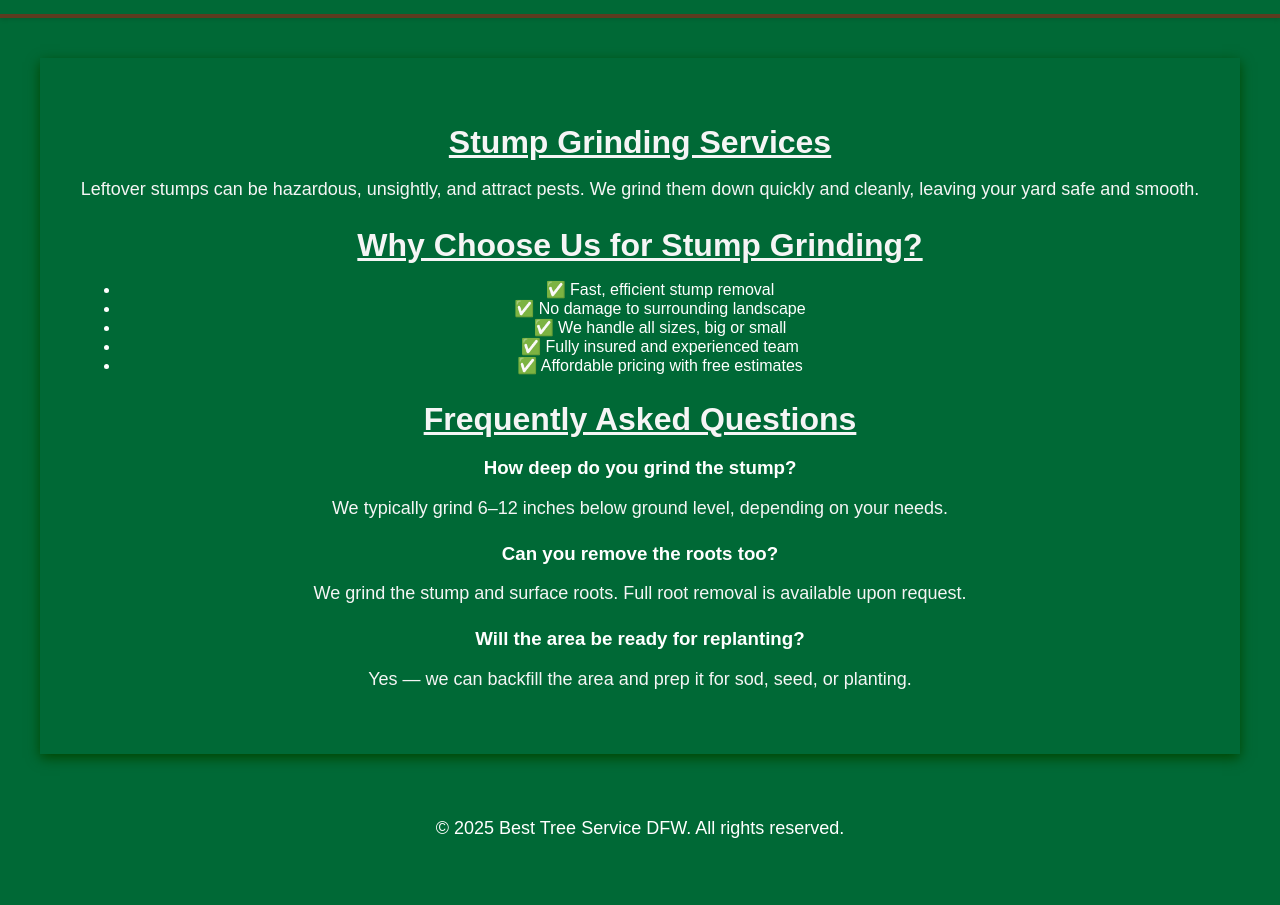
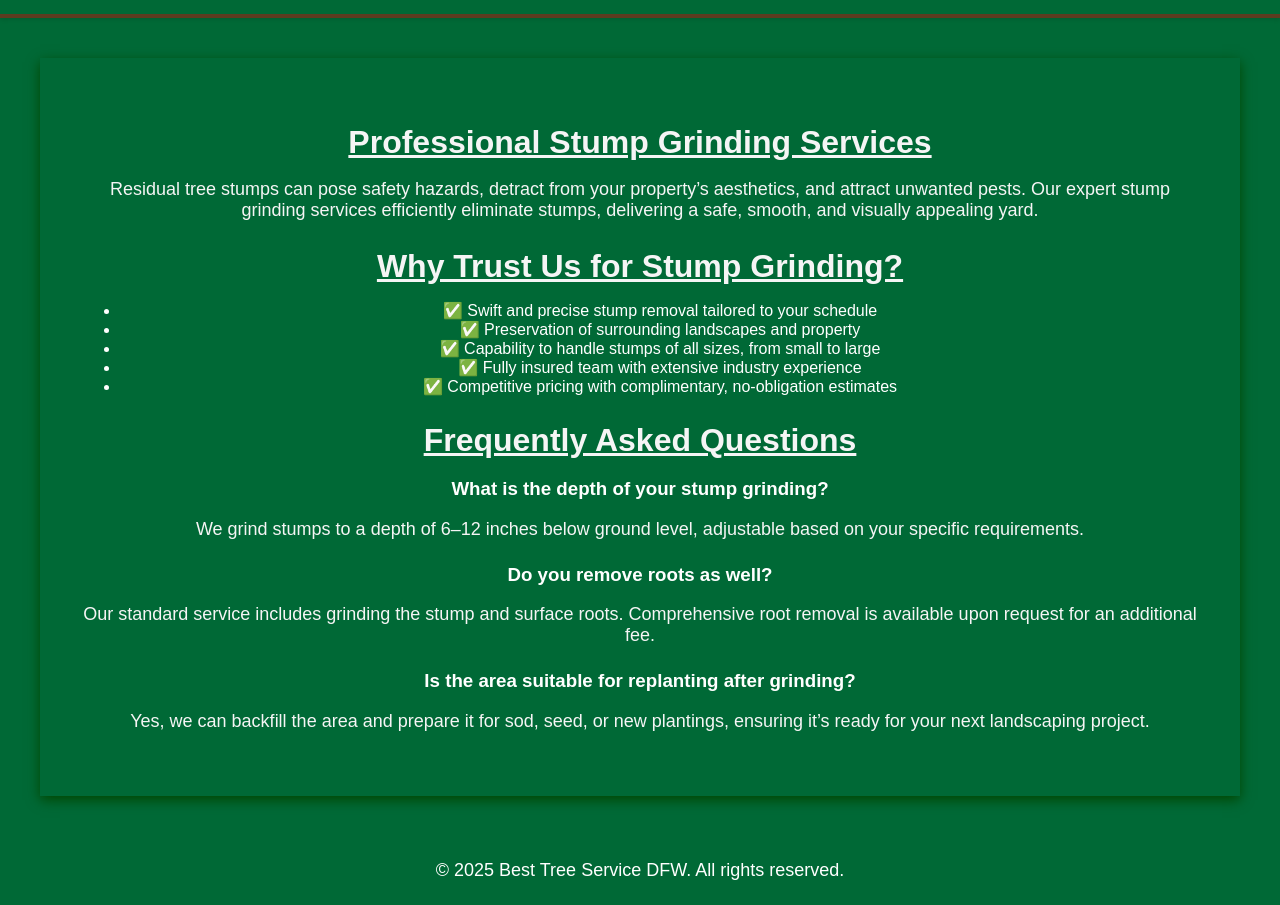
Before and after one commit to Joaquin95/best-tree-service-dfw, a React (Vite) app: page /stump-grinding in a window 1280 px wide. Shown: the part 540-1445 px from the top of the page. Before the commit the page ends 1403 px from the top, so only its background shows below. Built offline with nearby package versions, Linux system fonts and the light colour scheme.

Commit message:
finishing up details

```diff
--- a/src/pages/Home.jsx
+++ b/src/pages/Home.jsx
@@ -131,7 +131,7 @@ export default function Home() {
                 }}
               >
                 <img
-                  src="/icons/facebook.svg"
+                  src="/images/icons/facebook.svg"
                   alt="Facebook"
                   width="20"
                   height="20"
--- a/src/pages/StumpGrinding.jsx
+++ b/src/pages/StumpGrinding.jsx
@@ -5,29 +5,30 @@ export default function StumpGrinding() {
   return (
     <main>
       <section className="contact-section">
-        <h1>Stump Grinding Services</h1>
+        <h1>Professional Stump Grinding Services</h1>
         <p>
-          Leftover stumps can be hazardous, unsightly, and attract pests. We grind them down quickly and cleanly, leaving your yard safe and smooth.
+           Residual tree stumps can pose safety hazards, detract from your property’s aesthetics, and attract unwanted pests. Our expert stump grinding services efficiently eliminate stumps, delivering a safe, smooth, and visually appealing yard.
         </p>
 
-        <h2>Why Choose Us for Stump Grinding?</h2>
+        <h2>Why Trust Us for Stump Grinding?</h2>
         <ul>
-          <li>✅ Fast, efficient stump removal</li>
-          <li>✅ No damage to surrounding landscape</li>
-          <li>✅ We handle all sizes, big or small</li>
-          <li>✅ Fully insured and experienced team</li>
-          <li>✅ Affordable pricing with free estimates</li>
+          <li>✅ Swift and precise stump removal tailored to your schedule</li>
+          <li>✅ Preservation of surrounding landscapes and property</li>
+          <li>✅ Capability to handle stumps of all sizes, from small to large</li>
+          <li>✅ Fully insured team with extensive industry experience</li>
+          <li>✅ Competitive pricing with complimentary, no-obligation estimates</li>
         </ul>
 
         <h2>Frequently Asked Questions</h2>
-        <h3>How deep do you grind the stump?</h3>
-        <p>We typically grind 6–12 inches below ground level, depending on your needs.</p>
+        <h3>What is the depth of your stump grinding?</h3>
+        <p> We grind stumps to a depth of 6–12 inches below ground level, adjustable based on your specific requirements.</p>
 
-        <h3>Can you remove the roots too?</h3>
-        <p>We grind the stump and surface roots. Full root removal is available upon request.</p>
+        <h3>Do you remove roots as well?</h3>
+        <p> Our standard service includes grinding the stump and surface roots. Comprehensive root removal is available upon request for an additional fee.
+        </p>
 
-        <h3>Will the area be ready for replanting?</h3>
-        <p>Yes — we can backfill the area and prep it for sod, seed, or planting.</p>
+        <h3>Is the area suitable for replanting after grinding?</h3>
+        <p>Yes, we can backfill the area and prepare it for sod, seed, or new plantings, ensuring it’s ready for your next landscaping project.</p>
       </section>
     </main>
   );
```
